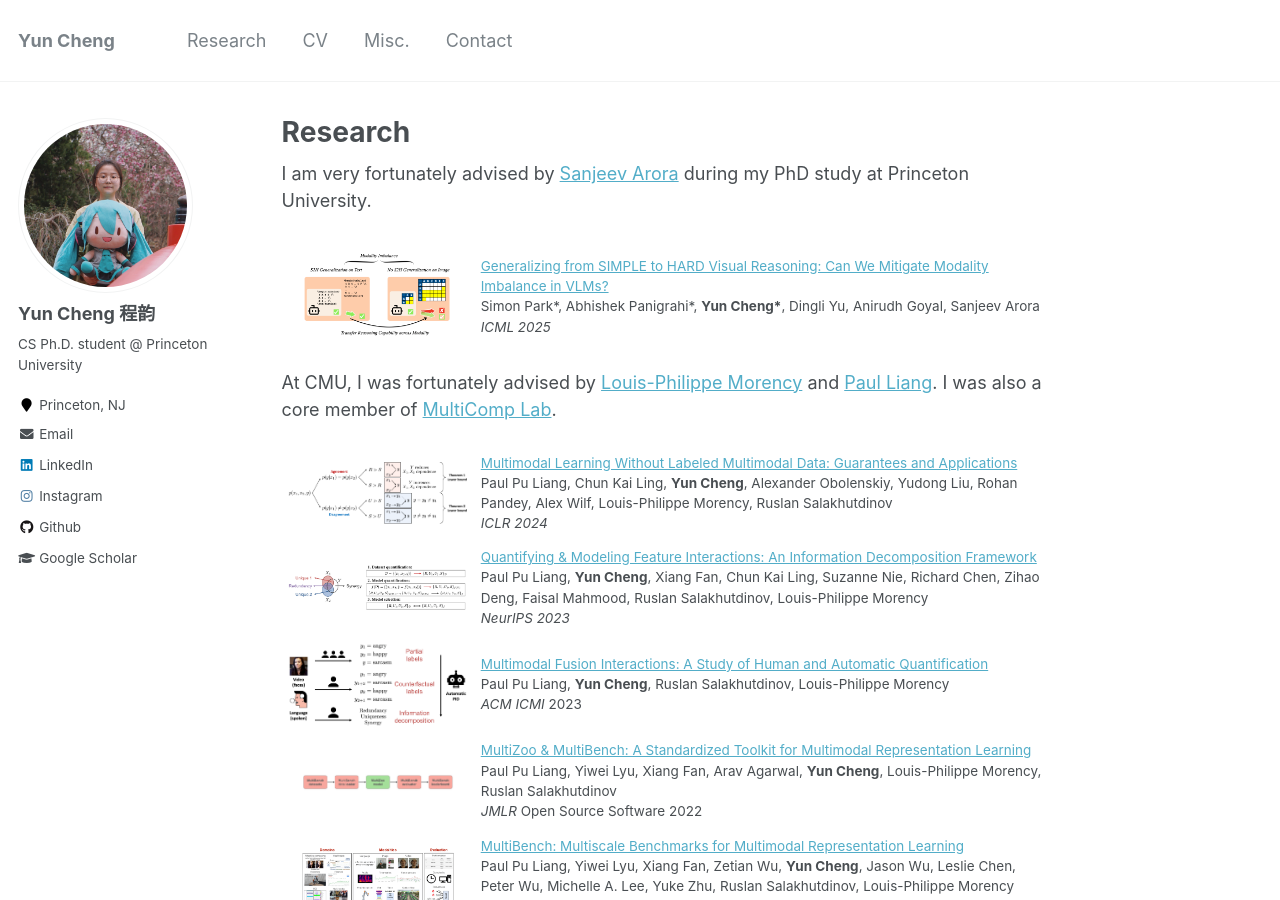
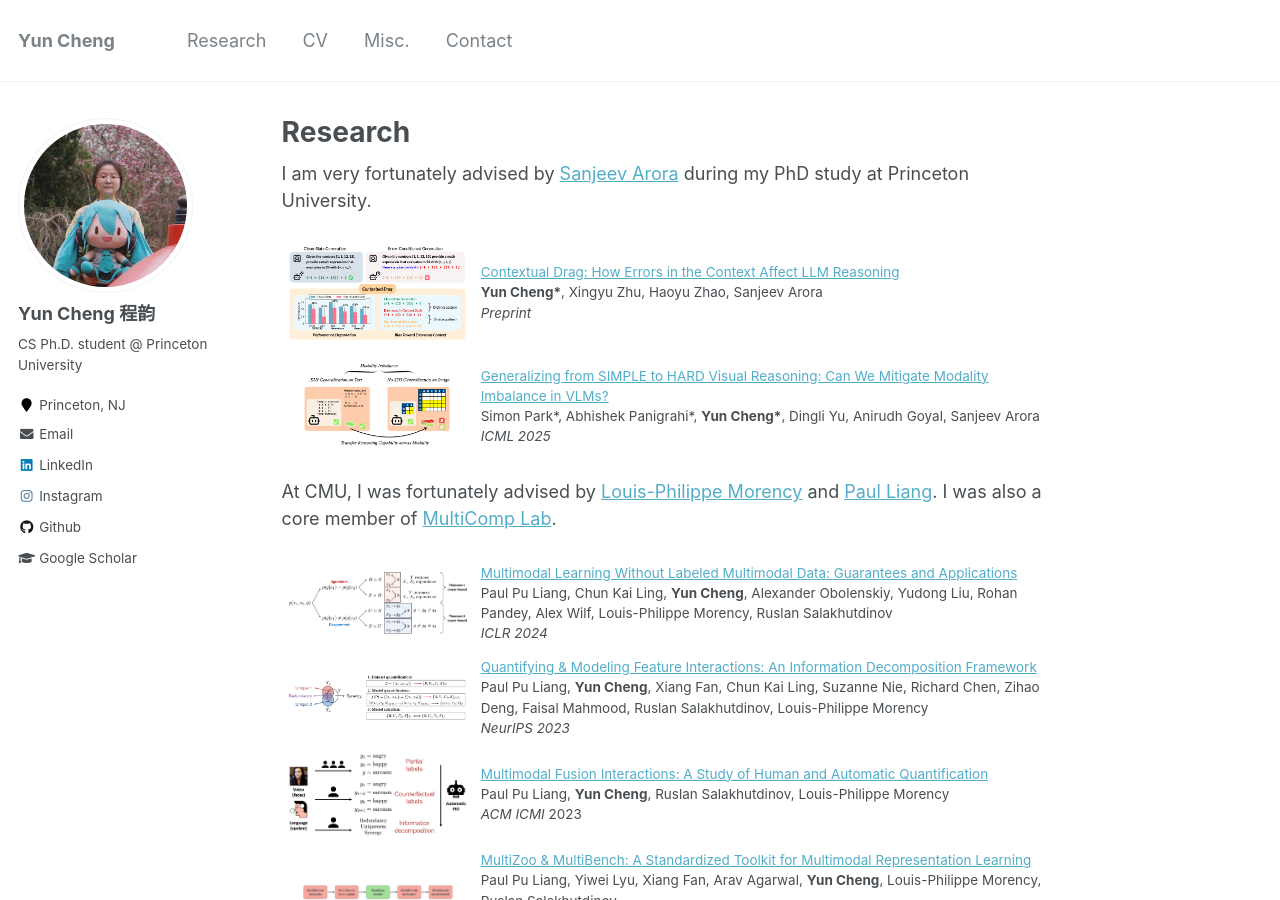
Before and after one commit to kapikantzari/kapikantzari.github.io, a Jekyll site: the page built from _pages/research.md, in a window 1280 px wide and 900 px high. Built offline with Jekyll 4.4.1, drawn with Linux system fonts in a browser that asks for light colours.

Commit message:
2/4 update

```diff
--- a/_pages/research.md
+++ b/_pages/research.md
@@ -8,6 +8,21 @@ I am very fortunately advised by [Sanjeev Arora](https://www.cs.princeton.edu/~a
 
 
 <table style="width:100%;border-spacing:0px;border-collapse:separate;margin-right:auto;margin-left:auto;border:none"><tbody>
+
+<tr>
+<td style="width:25%;vertical-align:middle;border:none">
+    <img src="/images/contextual_drag.png" alt="clean-usnob" width="200">
+</td>
+<td width="75%" valign="middle" style="border:none">
+    <a href="https://arxiv.org/abs/2602.04288">
+        <papertitle>Contextual Drag: How Errors in the Context Affect LLM Reasoning</papertitle>
+    </a>
+    <br/>
+    <strong>Yun Cheng*</strong>, Xingyu Zhu, Haoyu Zhao, Sanjeev Arora
+    <br>
+     <em>Preprint</em>
+</td>
+</tr>
 
 <tr>
 <td style="width:25%;vertical-align:middle;border:none">
```
Also changed, not shown: _pages/bio.md (+1 -0 lines), images/contextual_drag.png (added), 1 other file.
